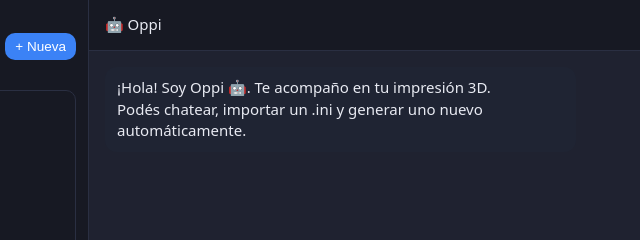
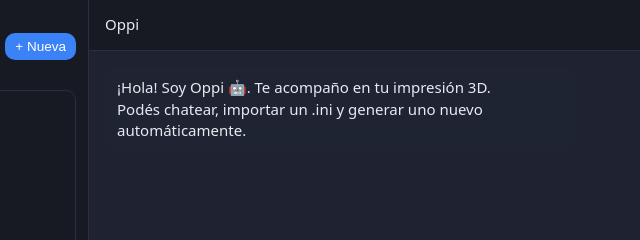
Before and after one commit to Pedro-Cabezas/opifex, a plain HTML site: page docs/index.html in a window 1280 px wide. Shown: the top 240 px of the page, 191-831 px from the left. Drawn offline with Linux system fonts and the light colour scheme.

Commit message:
Update index.html

```diff
--- a/docs/index.html
+++ b/docs/index.html
@@ -24,7 +24,7 @@
 
     <!-- CENTRO: chat -->
     <main class="chat-col">
-      <header class="topbar">🤖 Oppi</header>
+      <header class="topbar">Oppi</header>
       <section id="chat-box" class="chat-box"></section>
       <form id="chat-form" class="composer">
         <input id="user-input" placeholder="Contame tu pieza, material, impresora, problema…" autocomplete="off" />
```
